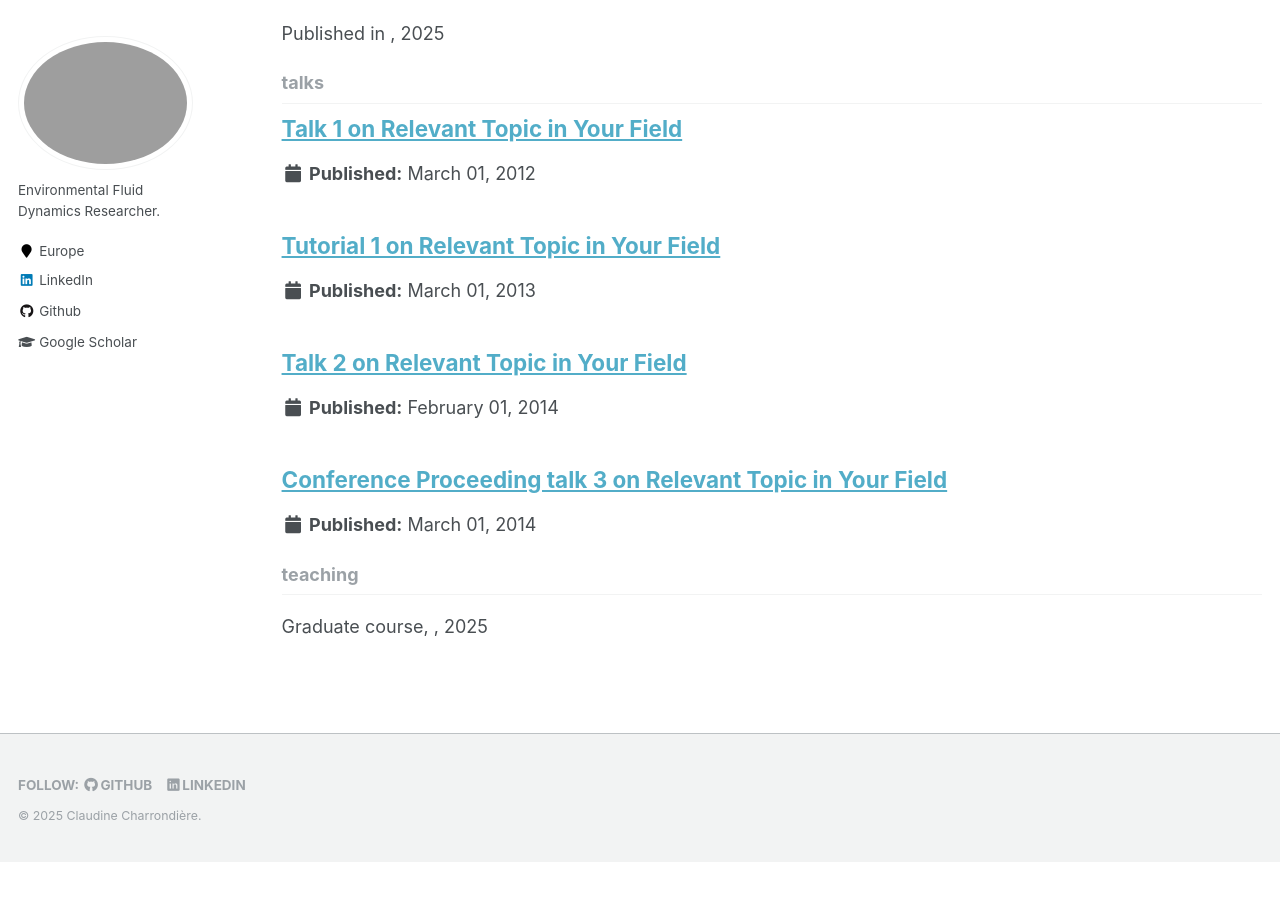
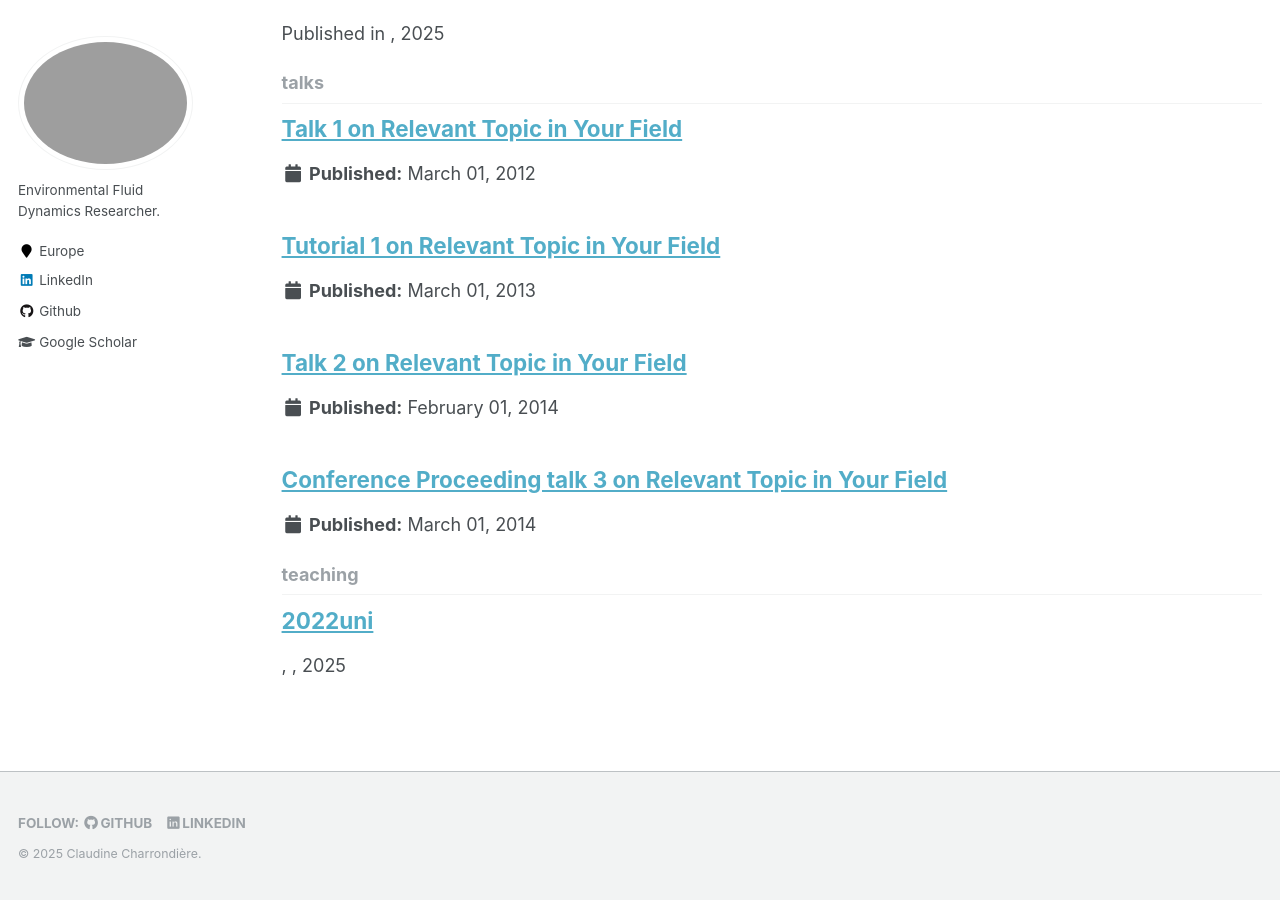
Before and after one commit to ClaudineCharrondiere/claudinecharrondiere.github.io, a Jekyll site: the page built from _pages/collection-archive.html, in a window 1280 px wide and 900 px high, scrolled down 1384 px. Built offline with Jekyll 4.4.1, drawn with Linux system fonts in a browser that asks for light colours; before the commit the page ends 2246 px from its top, so only the background shows below that.

Commit message:
mise a jour

```diff
--- a/_teaching/2022uni.md
+++ b/_teaching/2022uni.md
@@ -1,12 +1,10 @@
 ---
-title: ""
 collection: teaching
-type: "Graduate course"
 permalink: /teaching/
 ---
 ## 📚 Taught courses
 
-### University of Grenoble
+### 📍 University of Grenoble
 *2018 - 2020*
 
 - **Atmospheric Thermodynamics**
@@ -24,7 +22,7 @@
 🎓 *Master - Atmosphere, Climate, and Continental Surfaces*
 ✏️ Study of Wake in a Wind Tunnel
 
-### Engineering School of Energy, Water and Environment (Grenoble INP - Ense3)
+### 📍 Engineering School of Energy, Water and Environment (Grenoble INP - Ense3)
 *2018 - 2020*
 
 - **River Dynamics**
```
